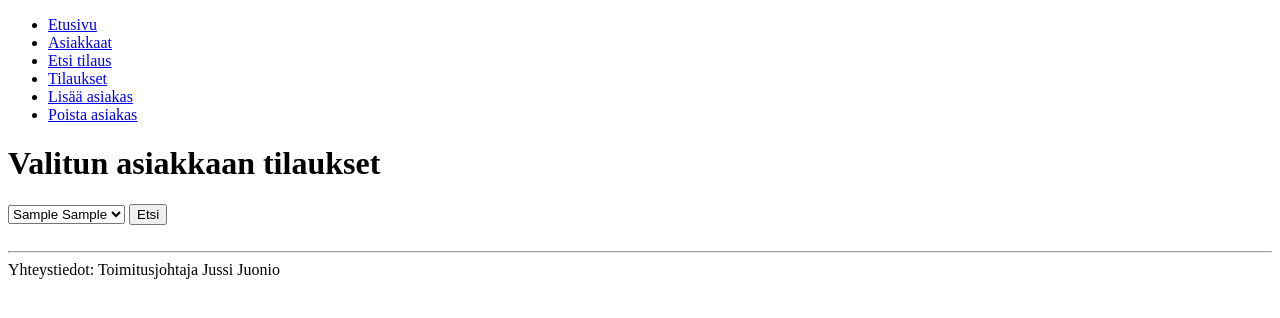
After one commit to villerp/esim3, a CodeIgniter app: page /database/index.php/asiakas/etsi_tilaus in a window 1280 px wide. The commit adds this page. Shown: the top 318 px of the page. Run offline with CodeIgniter, Linux system fonts and the light colour scheme; tables that the repository leaves empty or names only in its code hold one stand-in row (values such as "Sample post").

Commit message:
Asiakasjuttuja

```diff
--- a/application/config/routes.php
+++ b/application/config/routes.php
@@ -49,6 +49,6 @@ defined('BASEPATH') OR exit('No direct script access allowed');
 | Examples:	my-controller/index	-> my_controller/index
 |		my-controller/my-method	-> my_controller/my_method
 */
-$route['default_controller'] = 'welcome';
+$route['default_controller'] = 'etusivu';
 $route['404_override'] = '';
 $route['translate_uri_dashes'] = FALSE;
--- a/application/controllers/Asiakas.php
+++ b/application/controllers/Asiakas.php
@@ -28,4 +28,32 @@ public function lisaa() {
 	$data['sivun_sisalto']='asiakas/lisaa';
 	$this->load->view('menu/sisalto', $data);
 }
+public function nayta_poistettavat() {
+	$this->load->model('asiakas_model');
+	$data['asiakkaat']=$this->asiakas_model->getAsiakas();
+	$data['sivun_sisalto']='asiakas/poista';
+	$this->load->view('menu/sisalto', $data);
 }
+public function poista($id) {
+	$this->load->model('asiakas_model');
+	$poista=$this->asiakas_model->delAsiakas($id);
+	if($poista>0) {
+		echo '<script>alert("Poisto onnistui")</script>';
+	}
+	$data['asiakkaat']=$this->asiakas_model->getAsiakas();
+	$data['sivun_sisalto']='asiakas/listaa';
+	$this->load->view('menu/sisalto', $data);
+}
+public function etsi_tilaus() {
+	$id=$this->input->post('valittu_id');
+	$btn=$this->input->post('btnEtsi');
+	$this->load->model('asiakas_model');
+	$this->load->model('Tilaus_model');
+	$data['asiakkaat']=$this->asiakas_model->getAsiakas();
+	if(isset($btn)){
+		$data['tilaus']=$this->Tilaus_model->searchTilaus($id);
+	}
+	$data['sivun_sisalto']='asiakas/etsi_tilaus';
+	$this->load->view('menu/sisalto', $data);
+}
+}
--- /dev/null
+++ b/application/models/Tilaus_model.php
@@ -0,0 +1,18 @@
+<?php
+
+class Tilaus_model extends CI_Model
+{
+	public function getTilaus() {
+		$this->db->select('etunimi, sukunimi, tuote');
+		$this->db->from('asiakas');
+		$this->db->join('tilaus', 'asiakas.id_asiakas=tilaus.id_asiakas','left');
+		return $this->db->get()->result_array();
+	}
+	public function searchTilaus($id) {
+		$this->db->select('tuote, sukunimi');
+		$this->db->from('tilaus');
+		$this->db->join('asiakas','asiakas.id_asiakas=tilaus.id_asiakas','left');
+		$this->db->where('asiakas.id_asiakas', $id);
+		return $this->db->get()->result_array();
+	}
+}
--- a/application/models/asiakas_model.php
+++ b/application/models/asiakas_model.php
@@ -2,7 +2,7 @@
 Class asiakas_model extends CI_Model{
 
 	public function getAsiakas() {
-		$this->db->select('etunimi, sukunimi, email');
+		$this->db->select('id_asiakas, etunimi, sukunimi, email');
 		$this->db->from('asiakas');
 		return $this->db->get()->result_array();
 
@@ -13,4 +13,10 @@ Class asiakas_model extends CI_Model{
 		$testi=$this->db->affected_rows();
 		return $testi;
 	}
+	public function delAsiakas($id) {
+		$this->db->where('id_asiakas', $id);
+		$this->db->delete('asiakas');
+		$testi=$this->db->affected_rows();
+		return $testi;
+	}
 }
--- /dev/null
+++ b/application/views/asiakas/etsi_tilaus.php
@@ -0,0 +1,17 @@
+<h1>Valitun asiakkaan tilaukset</h1>
+<form method="POST" action="etsi_tilaus">
+<select name="valittu_id">
+<?php
+foreach ($asiakkaat as $rivi) {
+	echo '<option value="'.$rivi['id_asiakas'].'">'.$rivi['etunimi'].' '.$rivi['sukunimi'].'</option>';
+}
+?>
+</select>
+<input type="submit" name="btnEtsi" value="Etsi">
+</form>
+<br>
+<?php
+if(isset($tilaus)) {
+	print_r($tilaus);
+}
+?>
--- /dev/null
+++ b/application/views/etusivu/index.php
@@ -0,0 +1,2 @@
+<h1>Asiakas järjestelmä</h1>
+<p>Tämä sivusto on tehty harjoituksena, jossa tutustuttiin CodeIgniter frameworkkiin.</p>
--- a/application/views/menu/header.php
+++ b/application/views/menu/header.php
@@ -1,10 +1,14 @@
 <!DOCTYPE html>
 <html>
 <head>
-<title>asiakas sivusto</title>
+<title>Asiakassivusto</title>
 </head>
 <body>
 <ul>
+	<li><a href="<?php echo site_url('etusivu'); ?>">Etusivu</a></li>
 	<li><a href="<?php echo site_url('asiakas/listaa'); ?>">Asiakkaat</a></li>
+	<li><a href="<?php echo site_url('asiakas/etsi_tilaus'); ?>">Etsi tilaus</a></li>
+	<li><a href="<?php echo site_url('tilaus/listaa'); ?>">Tilaukset</a></li>
 	<li><a href="<?php echo site_url('asiakas/lisaa'); ?>">Lisää asiakas</a></li>
+	<li><a href="<?php echo site_url('asiakas/nayta_poistettavat'); ?>">Poista asiakas</a></li>
 </ul>
--- /dev/null
+++ b/application/views/tilaus/listaa.php
@@ -0,0 +1,4 @@
+<h1>Tilaukset</h1>
+<?php
+print_r($tilaukset);
+?>
```
Also changed, not shown: application/controllers/Etusivu.php (added, +9 -0 lines), application/controllers/Tilaus.php (added, +11 -0 lines), application/views/asiakas/listaa.php (+6 -1 lines), application/views/asiakas/poista.php (added, +12 -0 lines).
